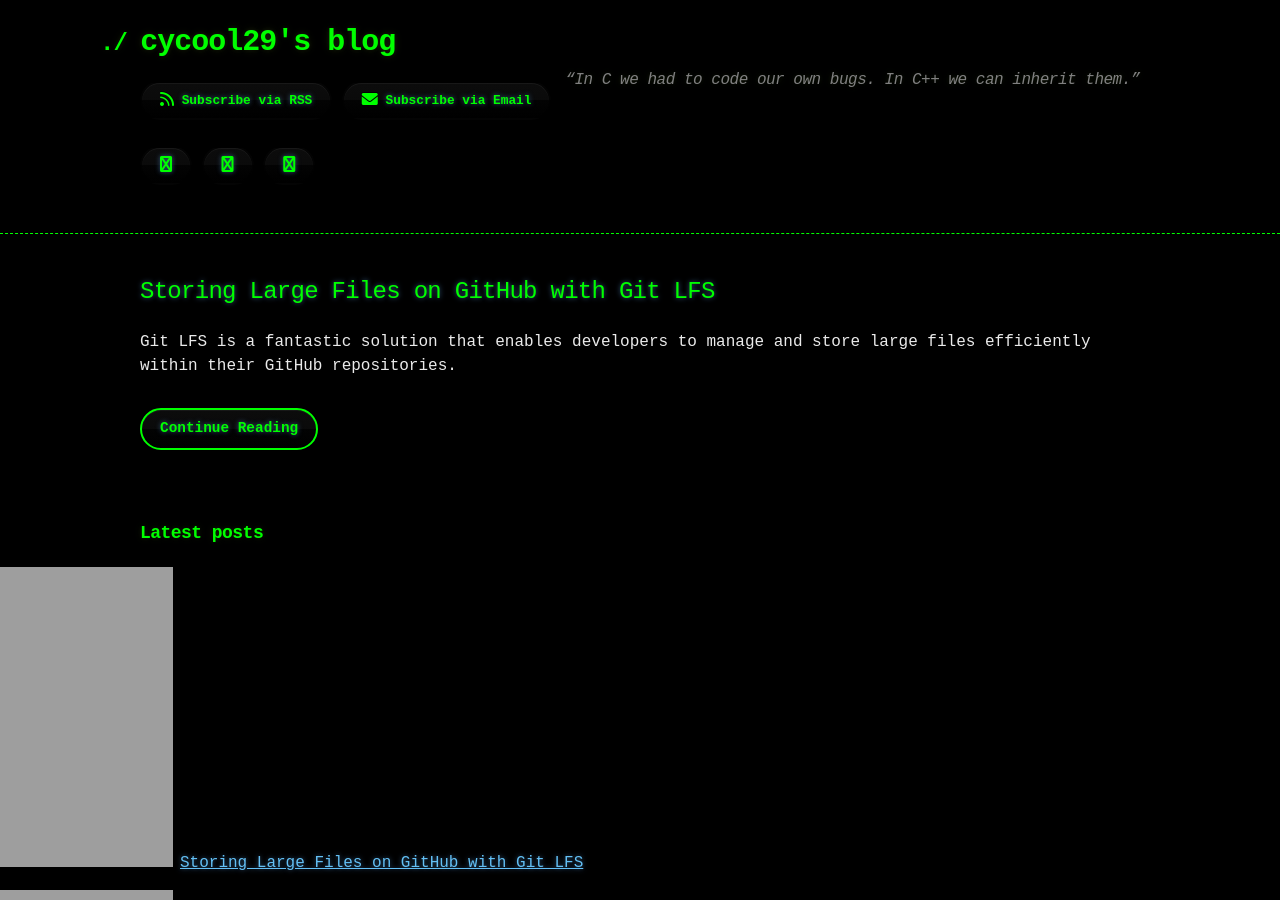
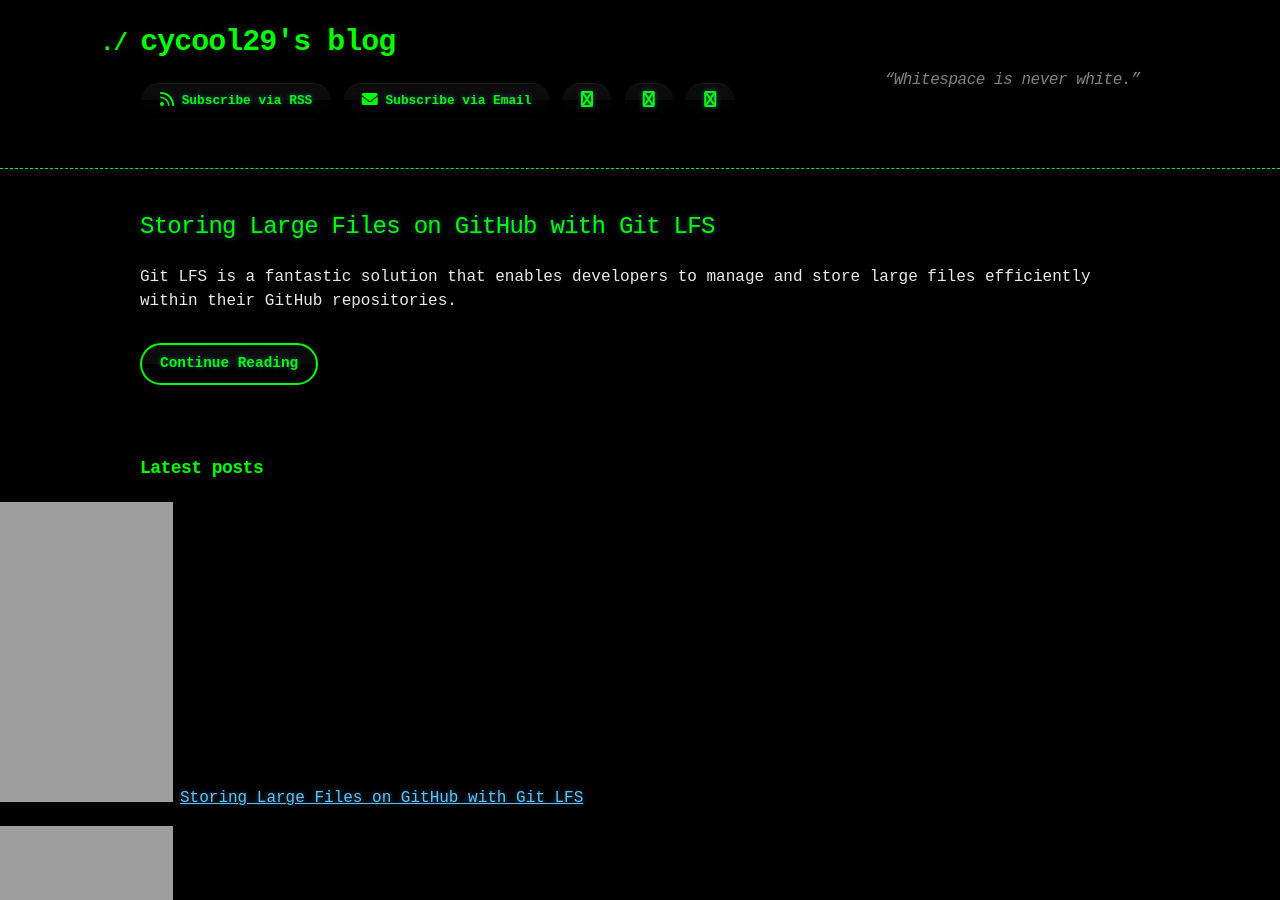
Before and after one commit to cycool29/cycool29.github.io, a Jekyll site: the page built from index.md, in a window 1280 px wide and 900 px high. Built offline with Jekyll 4.4.1, drawn with Linux system fonts in a browser that asks for light colours; a style sheet for code colours, icons or effects is not loaded.

Commit message:
Update quotes

```diff
--- a/_config.yml
+++ b/_config.yml
@@ -1,5 +1,5 @@
 title: cycool29's blog
-description: "“In C we had to code our own bugs. In C++ we can inherit them.” "
+description: "“Whitespace is never white.” "
 bio: A high school student. Intermediate in Python, Git, Bash. Learning JavaScript. He/Him. "
 author: cycool29
 url: https://cycool29.github.io
```
